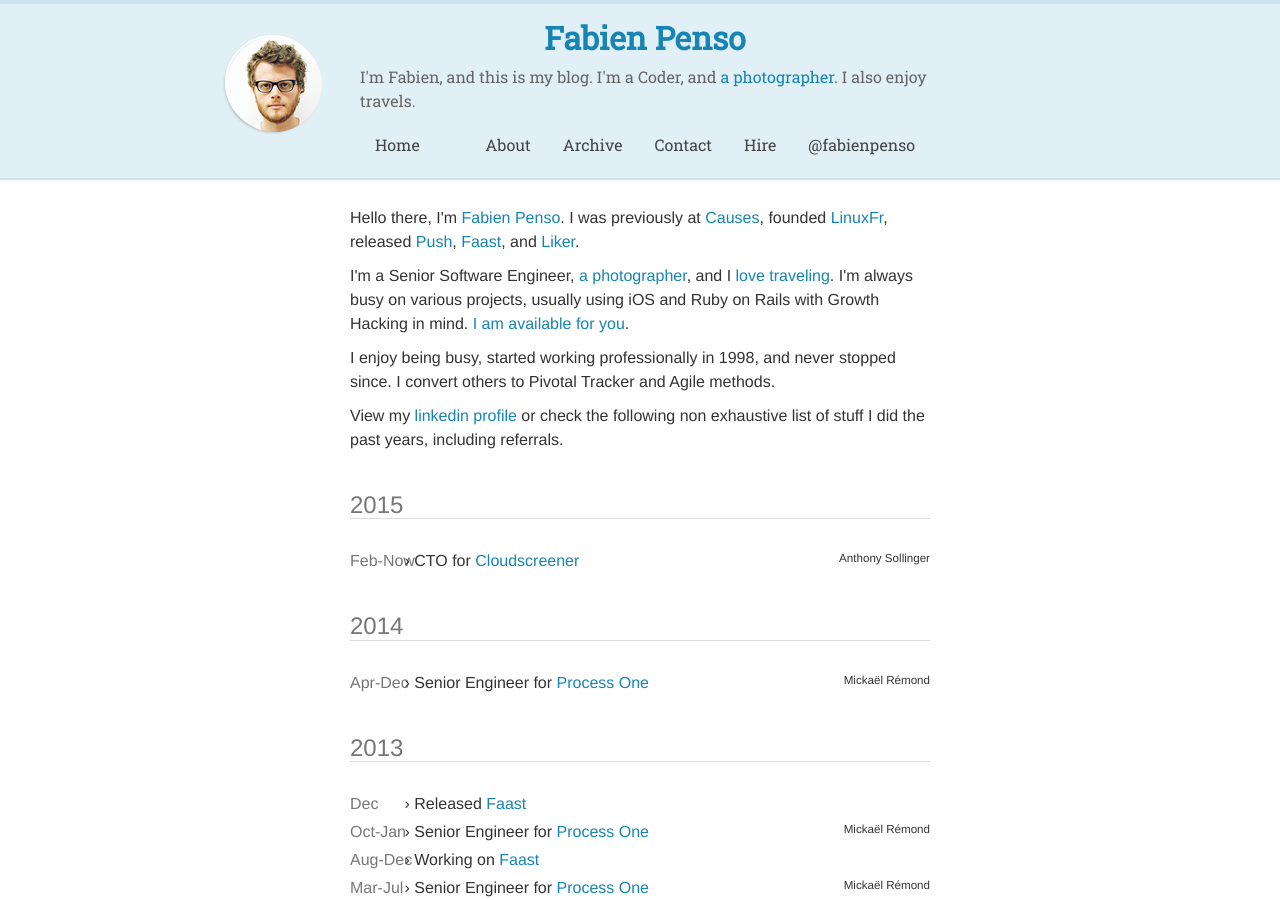
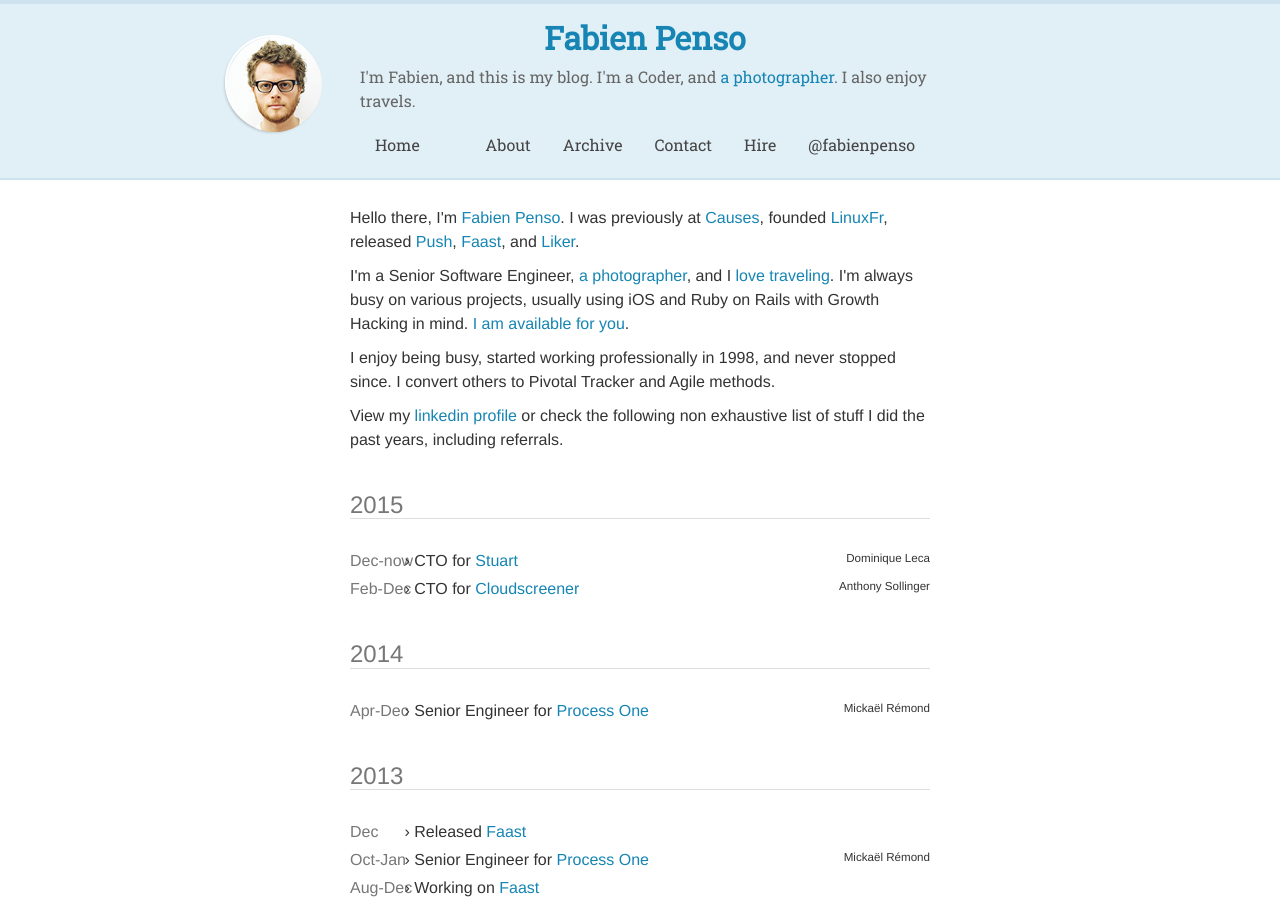
Before and after one commit to nlp-yang/blog.penso.info, a Jekyll site: the page built from about.html, in a window 1280 px wide and 900 px high. Built offline with Jekyll 4.4.1, drawn with Linux system fonts in a browser that asks for light colours; nearby versions of some CDN libraries; comment, search, counter and statistics services are not loaded.

Commit message:
Fix about my job change

```diff
--- a/_config.yml
+++ b/_config.yml
@@ -5,6 +5,6 @@
 title: Fabien Penso
 description: "Fabien Penso's blog"
 exclude: [".rvmrc", ".rbenv-version", "README", "Rakefile", "changelog.md", "sass_converter.rb", "Gemfile", "Gemfile.lock", ".tm_properties", "config.rb", "sass", "CNAME", "Procfile"]
-pygments: true
+highlighter: pygments
 permalink: /:year/:month/:day/:title/
 toplinks: ['about', 'archive', 'contact', 'hire']
--- a/about.html
+++ b/about.html
@@ -36,9 +36,18 @@
 <ul class="this posts">
 	<li>
 	<div class="pull-right post_tags hidden-sm hidden-xs">
+		Dominique Leca
+	</div>
+	<time>Dec-now</time>
+	›
+	CTO for <a href="http://www.stuart.com/">Stuart</a>
+	</li>
+
+	<li>
+	<div class="pull-right post_tags hidden-sm hidden-xs">
 		Anthony Sollinger
 	</div>
-	<time>Feb-Now</time>
+	<time>Feb-Dec</time>
 	›
 	CTO for <a href="http://www.cloudscreener.com/">Cloudscreener</a>
 	</li>
--- a/hire.html
+++ b/hire.html
@@ -6,7 +6,7 @@
 <div class="larger">
 
 <p class="available_for_you">
-<mark>I am currently not available and joined <a href="http://www.cloudscreener.com">Cloudscreener</a> as a CTO.</mark>
+<mark>I am currently not available and joined <a href="http://www.stuart.com">Stuart</a> as a CTO.</mark>
 </p>
 
 <h3>Rates</h3>
```
Also changed, not shown: Gemfile (+4 -3 lines), 3 other files.
